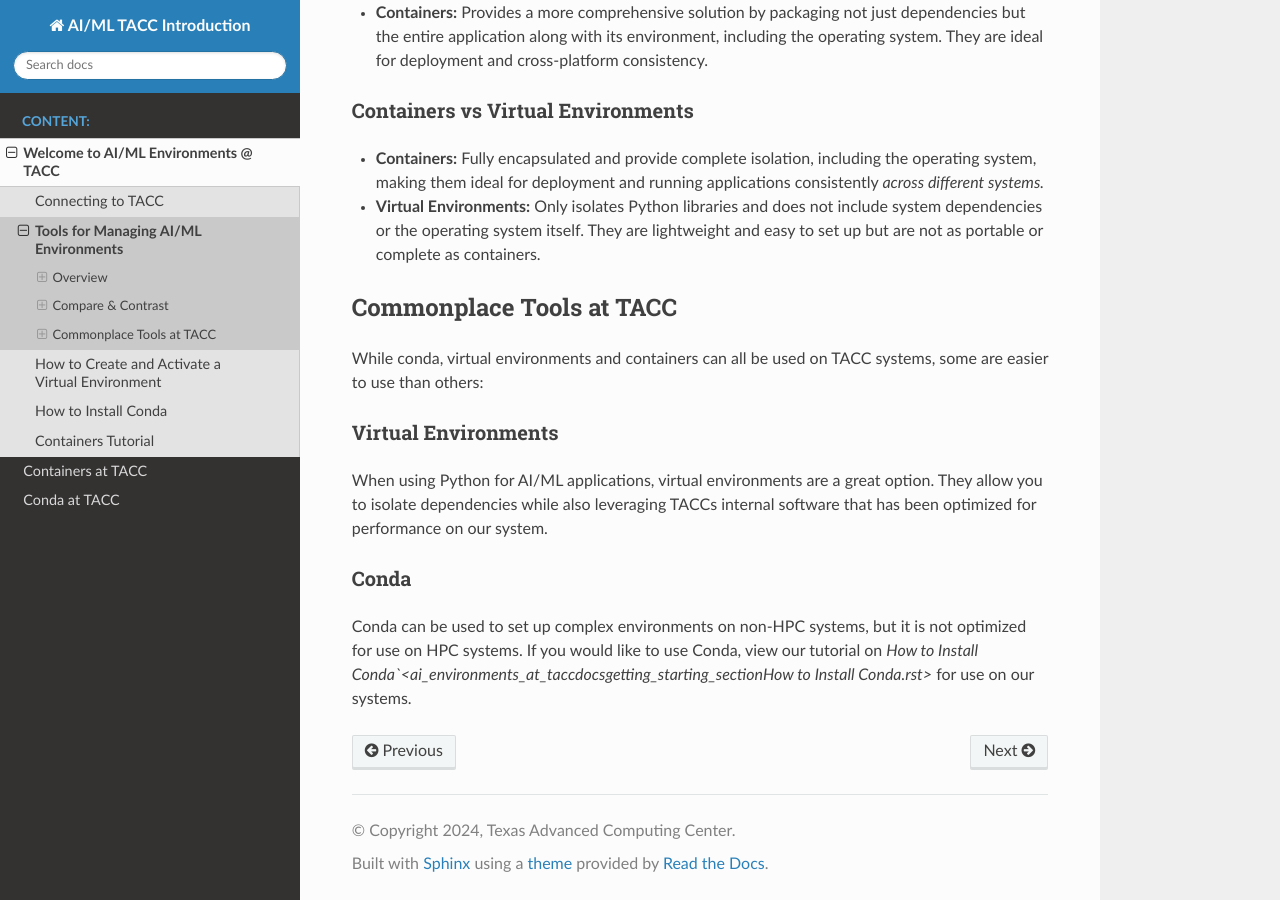
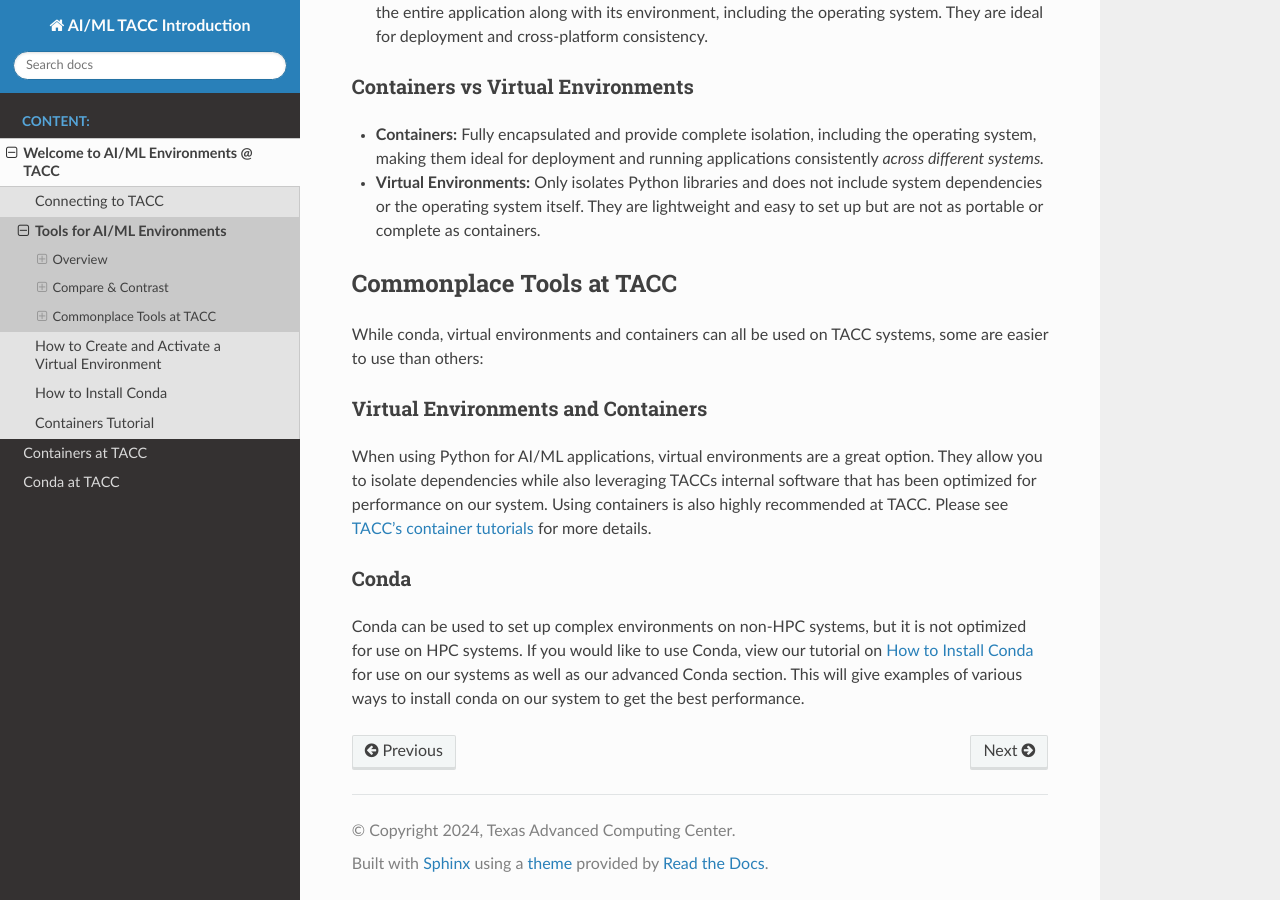
Before and after one commit to jrduncan831/ai_environments_at_tacc, a Sphinx documentation site: the page built from docs/getting_starting_section/Tools.rst, in a window 1280 px wide and 900 px high, scrolled down 2931 px. Built offline with Sphinx 7.4.7 and the Read the Docs theme 3.1.0, drawn with Linux system fonts in a browser that asks for light colours; some of the changed text lies outside the part shown.

Commit message:
minor edits / clean up

```diff
--- a/docs/getting_starting_section/Connecting to TACC.rst
+++ b/docs/getting_starting_section/Connecting to TACC.rst
@@ -42,8 +42,8 @@
 Tips and Troubleshooting
 ------------------------
 - If you cannot connect through SHH, verify your username, hostname, and network settings.
-- If you run into issues while using a machine, try using the TACC-specific Sanitytool module to run diagnostics: `<https://docs.tacc.utexas.edu/include/sanitytool/>`
-- Contact TACC support if you encounter further issues: `<https://portal.tacc.utexas.edu/help/>`_
+- If you run into issues while using a machine, try using the TACC-specific Sanitytool module to run diagnostics: `sanitytool <https://docs.tacc.utexas.edu/include/sanitytool/>`_
+- Contact TACC support if you encounter further issues: `TACC help desk <https://portal.tacc.utexas.edu/help/>`_
 
 Directories Explained
 ---------------------
--- a/docs/getting_starting_section/Getting Started.rst
+++ b/docs/getting_starting_section/Getting Started.rst
@@ -3,7 +3,7 @@
 
 Proper environment management is crucial in complex projects involving multiple languages,
 libraries, and frameworks. This is especially critical in complex AI/ML projects, where multiple libraries,
-frameworks, and languages may be used.
+frameworks, and languages may be used leading to complex dependencies.
 Thankfully, various tools have been created to address this, including Conda,
 Virtual Environments, Containers, and Pip.
 
--- a/docs/getting_starting_section/Tools.rst
+++ b/docs/getting_starting_section/Tools.rst
@@ -1,5 +1,5 @@
-Tools for Managing AI/ML Environments
-#####################################
+Tools for AI/ML Environments
+############################
 
 Overview
 ========
@@ -35,7 +35,7 @@
 
 .. image:: images/Conda_logo.svg
 
-*Image source: `https://github.com/conda <https://github.com/conda>`_*
+*`Image source: <https://github.com/conda <https://github.com/conda>`_*
 
 Conda is a tool for managing and sharing packages and environments, making it easy to install dependencies and keep projects isolated. It is especially favored by data scientists and ML experts thanks to how it seamlessly handles library installation and environment creation.
 
@@ -91,12 +91,14 @@
 
 While conda, virtual environments and containers can all be used on TACC systems, some are easier to use than others:
 
-Virtual Environments
---------------------
+Virtual Environments and Containers
+-----------------------------------
 
 When using Python for AI/ML applications, virtual environments are a great option. They allow you to isolate dependencies while also leveraging TACCs internal software that has been optimized for performance on our system.
+Using containers is also highly recommended at TACC.  Please see `TACC's container tutorials <https://containers-at-tacc.readthedocs.io/en/latest/>`_ for more details.
 
 Conda
 -----
 
-Conda can be used to set up complex environments on non-HPC systems, but it is not optimized for use on HPC systems. If you would like to use Conda, view our tutorial on `How to Install Conda`<\ai_environments_at_tacc\docs\getting_starting_section\How to Install Conda.rst>` for use on our systems.
+Conda can be used to set up complex environments on non-HPC systems, but it is not optimized for use on HPC systems. If you would like to use Conda, view our tutorial on `How to Install Conda <\ai_environments_at_tacc\docs\getting_starting_section\How to Install Conda.rst>`_ for use on our systems as well as our advanced Conda section.
+This will give examples of various ways to install conda on our system to get the best performance.
```
